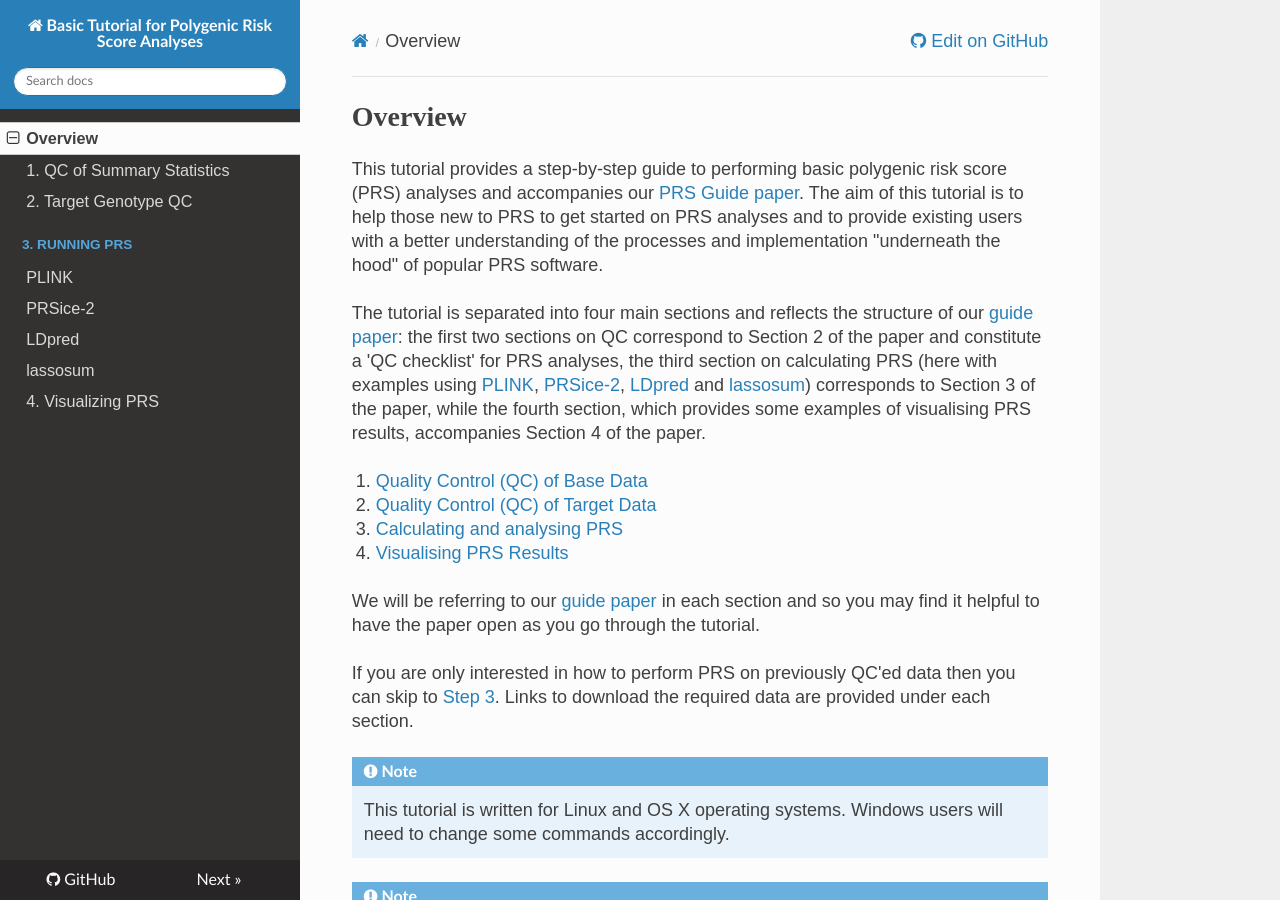
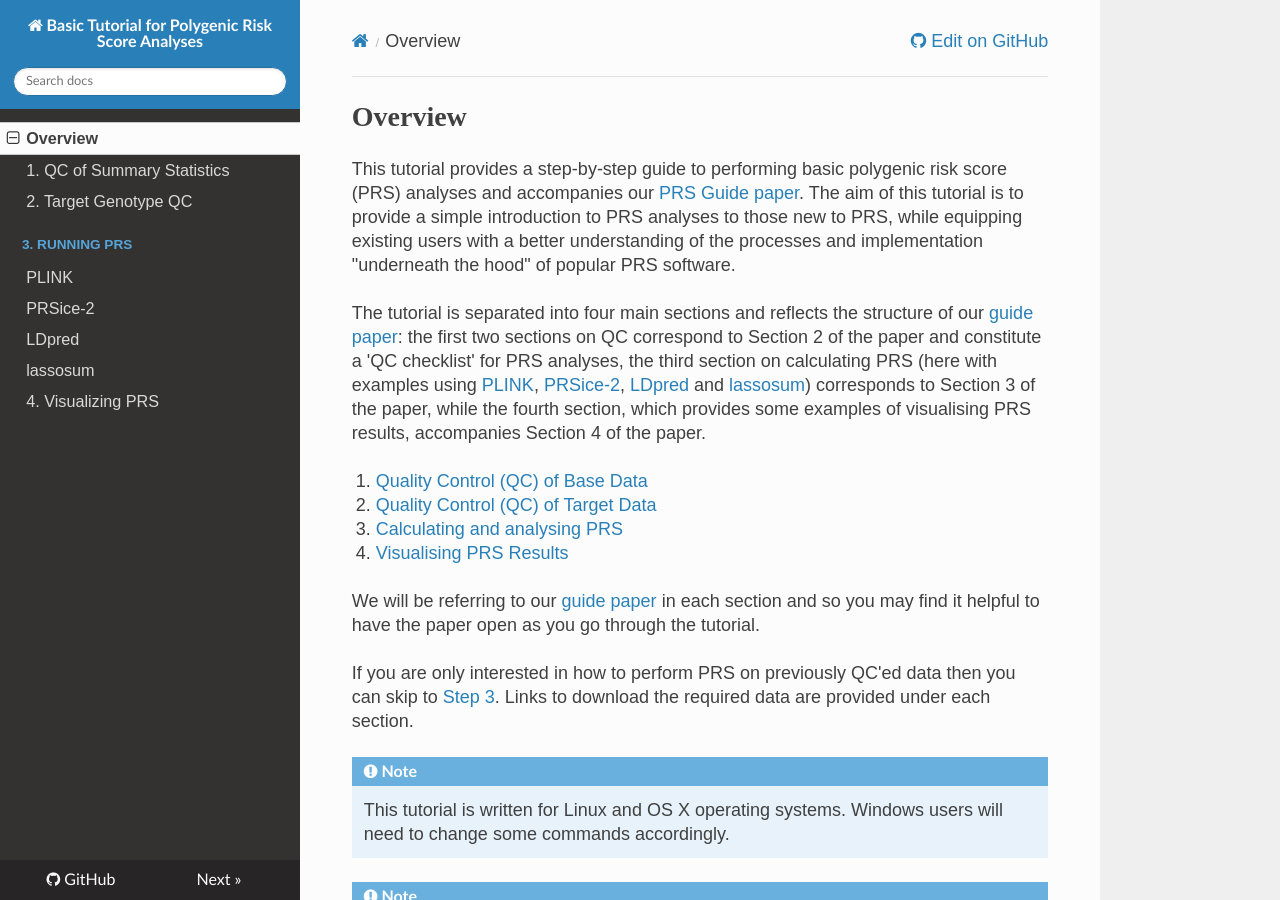
Before and after one commit to choishingwan/PRS-Tutorial, an MkDocs documentation site: the page built from docs/index.md, in a window 1280 px wide and 900 px high. Built offline with MkDocs 1.6.1, drawn with Linux system fonts in a browser that asks for light colours; nearby versions of some CDN libraries.

Commit message:
Update index.md

```diff
--- a/docs/index.md
+++ b/docs/index.md
@@ -1,5 +1,5 @@
 # Overview
-This tutorial provides a step-by-step guide to performing basic polygenic risk score (PRS) analyses and accompanies our [PRS Guide paper](https://doi.org/10.1101/416545). The aim of this tutorial is to help those new to PRS to get started on PRS analyses and to provide existing users with a better understanding of the processes and implementation "underneath the hood" of popular PRS software.
+This tutorial provides a step-by-step guide to performing basic polygenic risk score (PRS) analyses and accompanies our [PRS Guide paper](https://doi.org/10.1101/416545). The aim of this tutorial is to provide a simple introduction to PRS analyses to those new to PRS, while equipping existing users with a better understanding of the processes and implementation "underneath the hood" of popular PRS software.
 
 The tutorial is separated into four main sections and reflects the structure of our [guide paper](https://doi.org/10.1101/416545): the first two sections on QC correspond to Section 2 of the paper and constitute a 'QC checklist' for PRS analyses, the third section on calculating PRS (here with examples using [PLINK](plink.md), [PRSice-2](prsice.md), [LDpred](ldpred.md) and [lassosum](lassosum.md)) corresponds to Section 3 of the paper, while the fourth section, which provides some examples of visualising PRS results, accompanies Section 4 of the paper.
 
```
